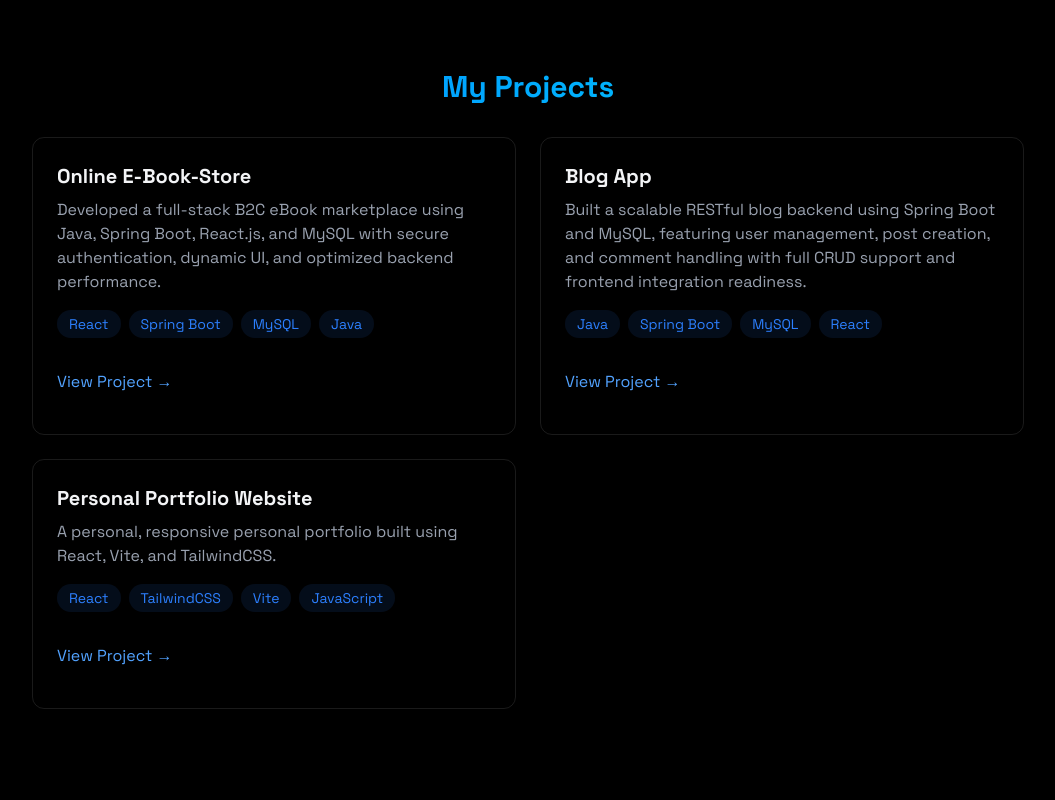
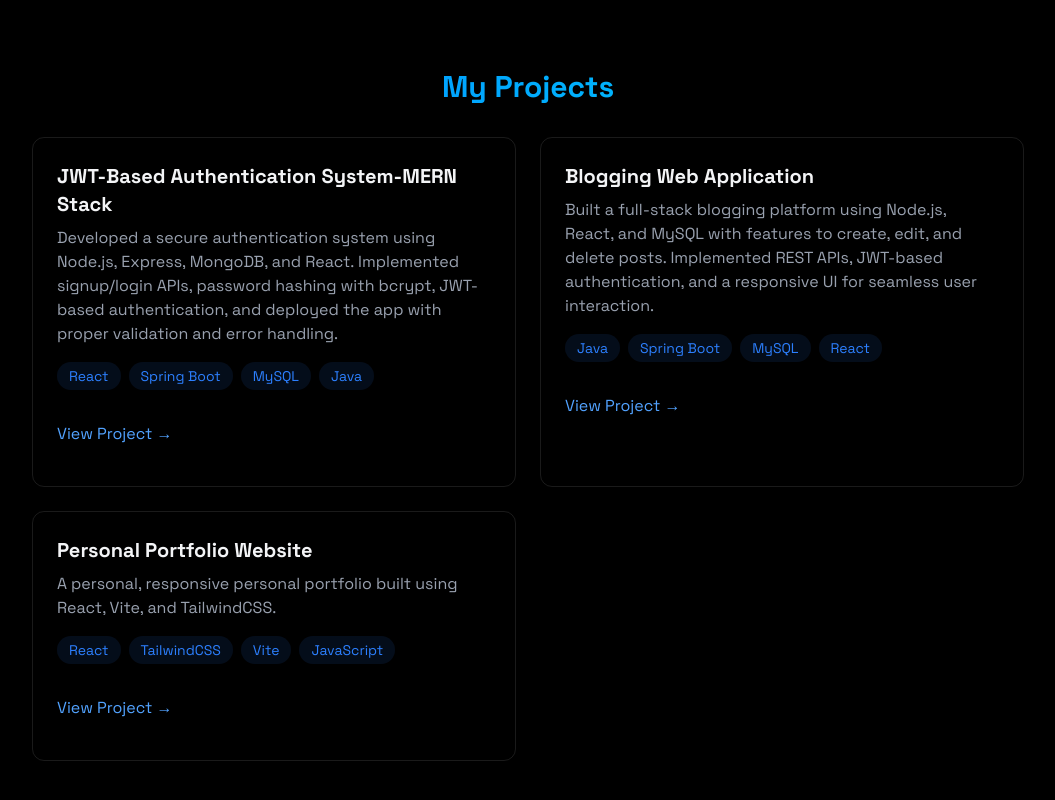
Before and after one commit to pratikdalvi22/pratikdalvi-portfolio, a React (Vite) app: page / in a window 1280 px wide. Shown: the part 1611-2411 px from the top of the page, without its empty margins (112-1167 px from the left). Built offline with nearby package versions, Linux system fonts and the light colour scheme; the HTML template or start-up script is replaced by a standard one.

Commit message:
Project update

```diff
--- a/src/components/sections/Projects.jsx
+++ b/src/components/sections/Projects.jsx
@@ -14,10 +14,10 @@ export const Projects = () => {
           </h2>
           <div className="grid grid-cols-1 md:grid-cols-2 gap-6">
             <div className="p-6 rounded-xl border border-white/10 hover:-translate-y-1 hover:border-blue-500/30 hover:shadow-[0_2px_8px_rgba(59,130,246,0.2)] transition">
-              <h3 className="text-xl font-bold mb-2"> Online E-Book-Store</h3>
+              <h3 className="text-xl font-bold mb-2"> JWT-Based Authentication System-MERN Stack</h3>
               <p className="text-gray-400 mb-4">
-                Developed a full-stack B2C eBook marketplace using Java, Spring Boot, React.js, and MySQL with secure authentication,
-                dynamic UI, and optimized backend performance.
+                Developed a secure authentication system using Node.js, Express, MongoDB, and React. Implemented signup/login APIs, password hashing with bcrypt,
+                JWT-based authentication, and deployed the app with proper validation and error handling.
               </p>
               <div className="flex flex-wrap gap-2 mb-4">
                 {["React", "Spring Boot", "MySQL", "Java"].map((tech, key) => (
@@ -49,10 +49,10 @@ export const Projects = () => {
               transition-all
             "
             >
-              <h3 className="text-xl font-bold mb-2">Blog App</h3>
+              <h3 className="text-xl font-bold mb-2">Blogging Web Application</h3>
               <p className="text-gray-400 mb-4">
-                Built a scalable RESTful blog backend using Spring Boot and MySQL, featuring user management, post creation,
-                and comment handling with full CRUD support and frontend integration readiness.
+                Built a full-stack blogging platform using Node.js, React, and MySQL with features to create, edit, and delete posts. Implemented REST APIs, JWT-based authentication,
+                and a responsive UI for seamless user interaction.
               </p>
               <div className="flex flex-wrap gap-2 mb-4">
                 {["Java", "Spring Boot", "MySQL", "React"].map((tech, key) => (
```
